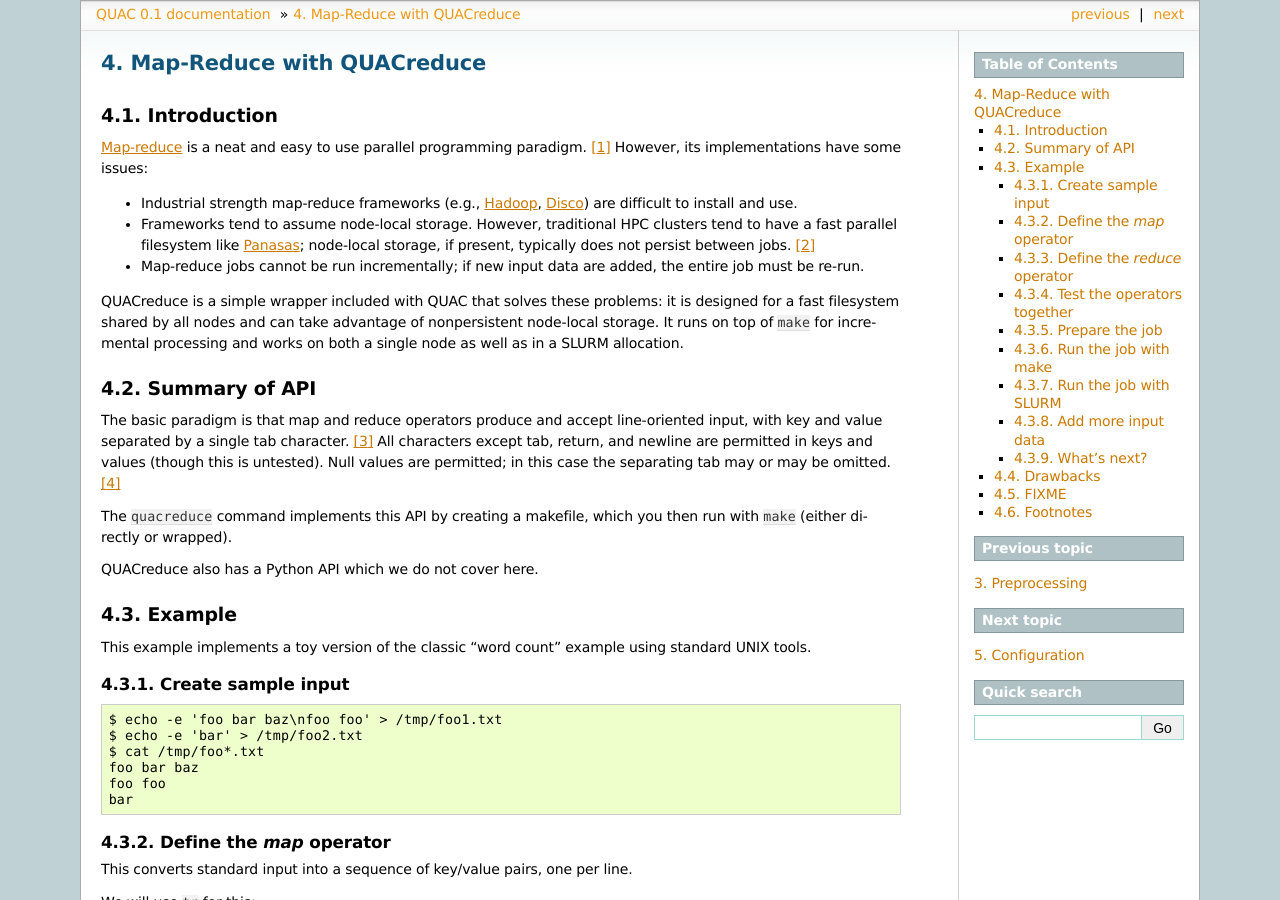
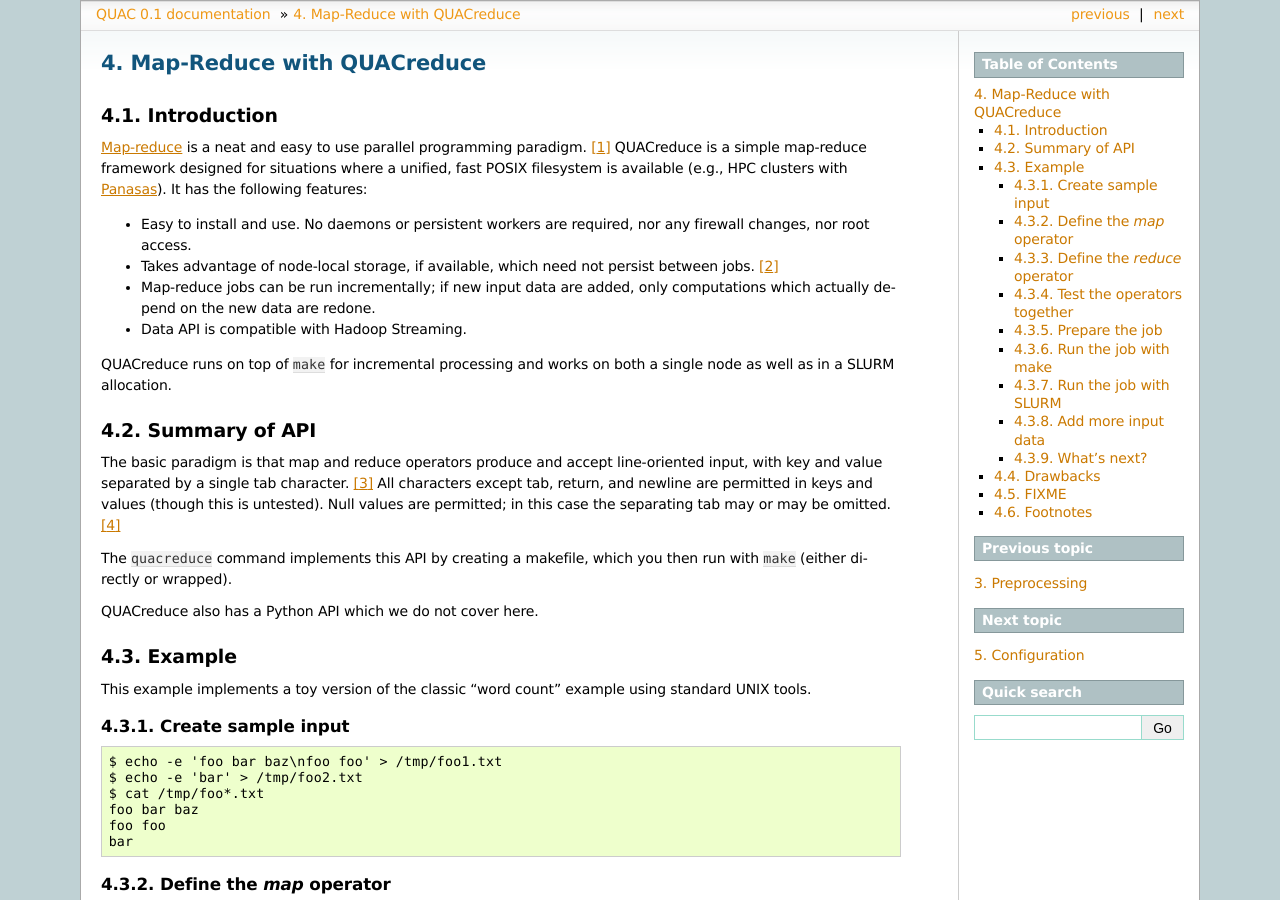
Before and after one commit to reidpr/quac, a Sphinx documentation site: the page built from sphinx/map_reduce.rst, in a window 1280 px wide and 900 px high. Built offline with Sphinx 7.4.7, drawn with Linux system fonts in a browser that asks for light colours; formulas are drawn with MathJax 3; some of the changed text lies outside the part shown.

Commit message:
better quacreduce features blurb

```diff
--- a/sphinx/map_reduce.rst
+++ b/sphinx/map_reduce.rst
@@ -7,26 +7,25 @@ Introduction
 ============
 
 `Map-reduce <http://en.wikipedia.org/wiki/MapReduce>`_ is a neat and easy to
-use parallel programming paradigm. [1]_ However, its implementations have some
-issues:
+use parallel programming paradigm. [1]_ QUACreduce is a simple map-reduce
+framework designed for situations where a unified, fast POSIX filesystem is
+available (e.g., HPC clusters with `Panasas
+<http://www.panasas.com/products/panfs>`_). It has the following features:
 
-- Industrial strength map-reduce frameworks (e.g., `Hadoop
-  <http://en.wikipedia.org/wiki/Apache_Hadoop>`_, `Disco
-  <http://discoproject.org/>`_) are difficult to install and use.
+* Easy to install and use. No daemons or persistent workers are required, nor
+  any firewall changes, nor root access.
 
-- Frameworks tend to assume node-local storage. However, traditional HPC
-  clusters tend to have a fast parallel filesystem like `Panasas
-  <http://www.panasas.com/products/panfs>`_; node-local storage, if present,
-  typically does not persist between jobs. [2]_
+* Takes advantage of node-local storage, if available, which need not persist
+  between jobs. [2]_
 
-- Map-reduce jobs cannot be run incrementally; if new input data are added,
-  the entire job must be re-run.
+* Map-reduce jobs can be run incrementally; if new input data are added, only
+  computations which actually depend on the new data are redone.
 
-QUACreduce is a simple wrapper included with QUAC that solves these
-problems: it is designed for a fast filesystem shared by all nodes and can
-take advantage of nonpersistent node-local storage. It runs on top of ``make``
-for incremental processing and works on both a single node as well as in a
-SLURM allocation.
+* Data API is compatible with Hadoop Streaming.
+
+QUACreduce runs on top of ``make`` for incremental processing and works on
+both a single node as well as in a SLURM allocation.
+
 
 Summary of API
 ==============
```
Also changed, not shown: other parts of sphinx/map_reduce.rst (+4 -3 lines).
